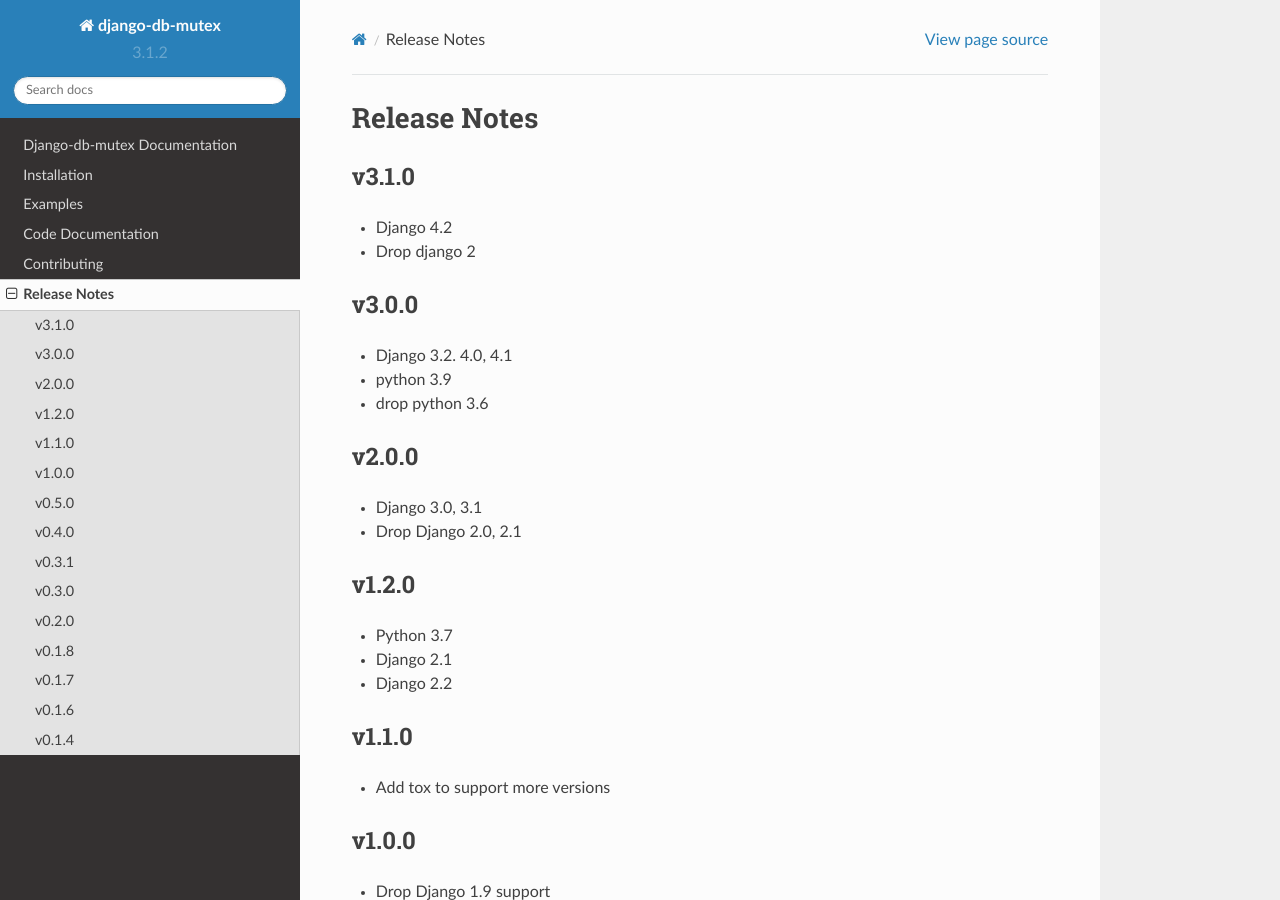
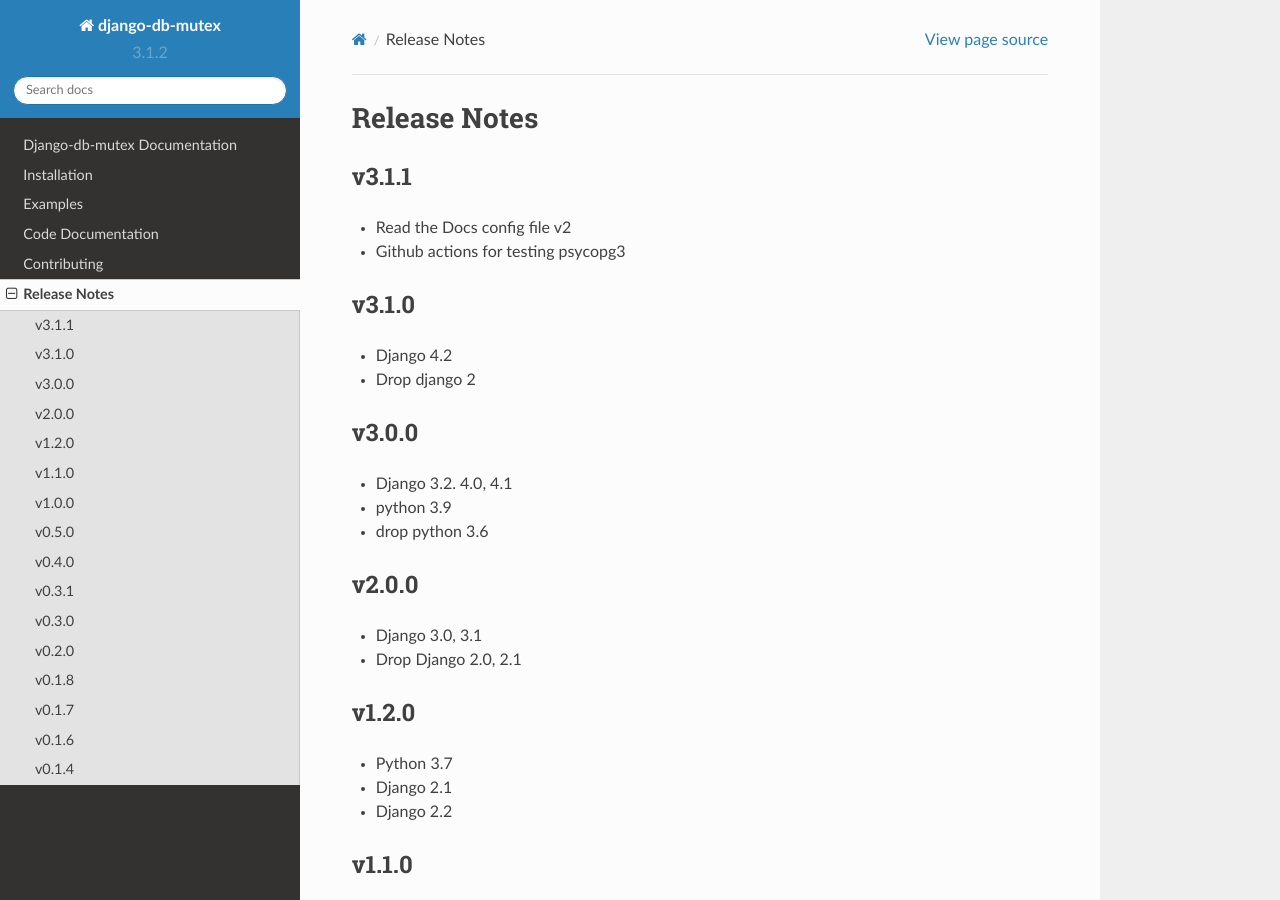
Before and after one commit to ambitioninc/django-db-mutex, a Sphinx documentation site: the page built from docs/release_notes.rst, in a window 1280 px wide and 900 px high. Built offline with Sphinx 7.4.7 and the Read the Docs theme 2.0.0, drawn with Linux system fonts in a browser that asks for light colours.

Commit message:
release notes

```diff
--- a/docs/release_notes.rst
+++ b/docs/release_notes.rst
@@ -1,5 +1,10 @@
 Release Notes
 =============
+
+v3.1.1
+------
+* Read the Docs config file v2
+* Github actions for testing psycopg3
 
 v3.1.0
 ------
```
